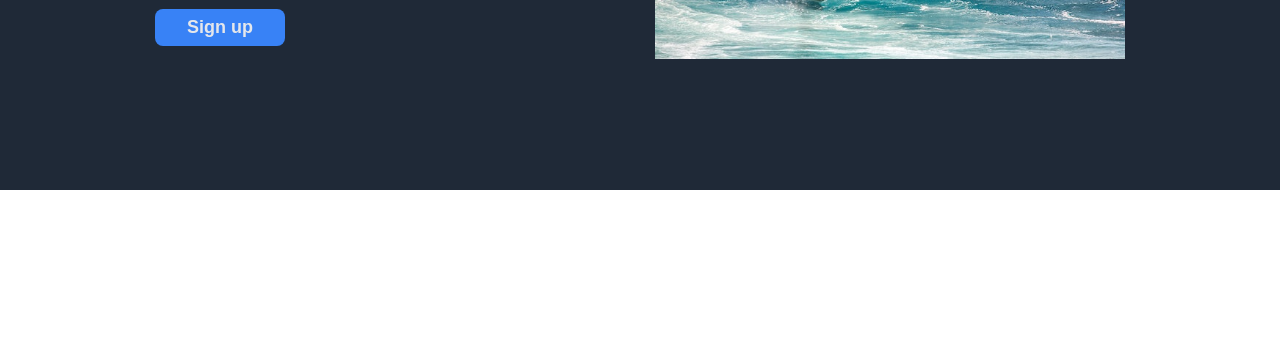
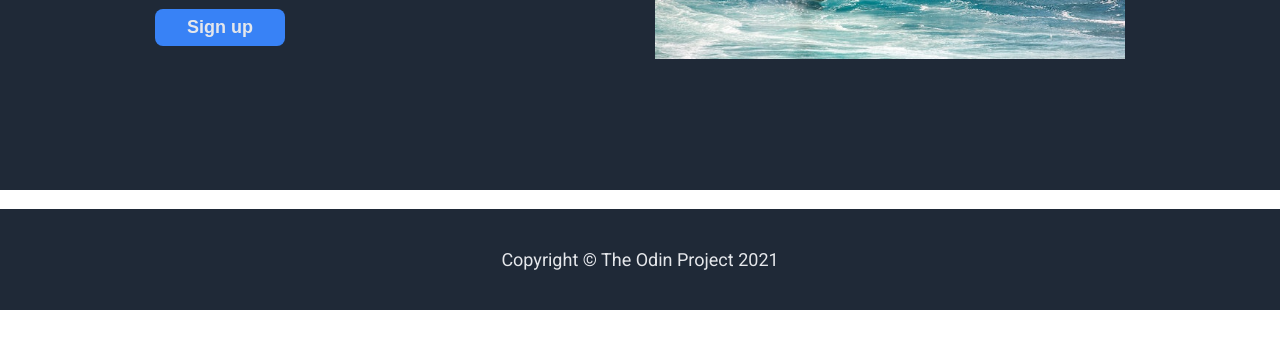
Before and after one commit to tkdblake93/top-landing-page, a plain HTML site: page index.html in a window 1280 px wide. Shown: the part 346-694 px from the top of the page. Drawn offline with Linux system fonts and the light colour scheme.

Commit message:
Add styled footer section

```diff
--- a/assets/css/style.css
+++ b/assets/css/style.css
@@ -45,7 +45,8 @@ body {
 }
 
 .hero .secondary-text,
-.header .link-text {
+.header .link-text,
+footer {
   font-size: 18px;
   color: #e5e7eb;
 }
@@ -91,3 +92,8 @@ body {
   margin-top: 12px;
   padding: 8px 32px;
 }
+
+.footer {
+  text-align: center;
+  padding: 2.5rem 0;
+}
--- a/index.html
+++ b/index.html
@@ -42,5 +42,7 @@
         </div>
       </div>
     </div>
+    <p>&nbsp;</p>
+    <footer class="footer">Copyright &copy; The Odin Project 2021</footer>
   </body>
 </html>
```
